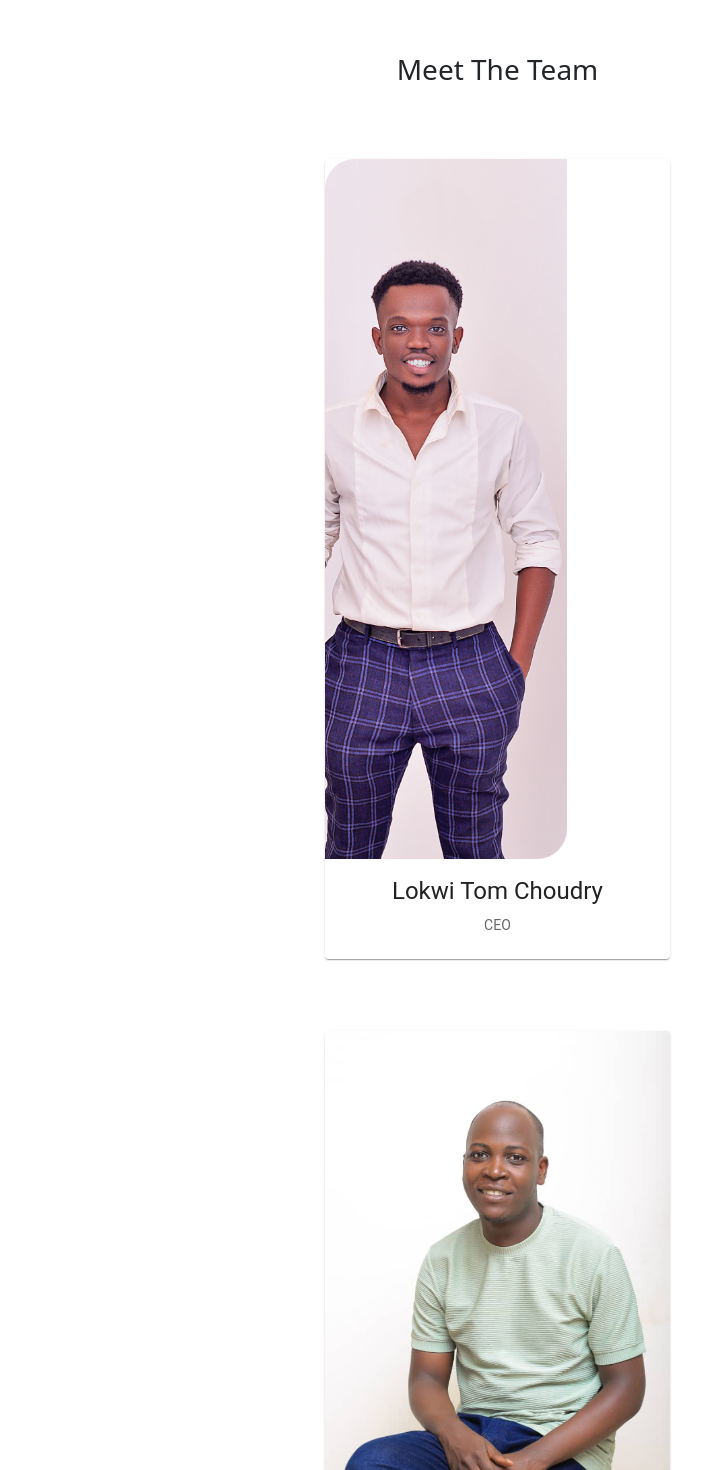
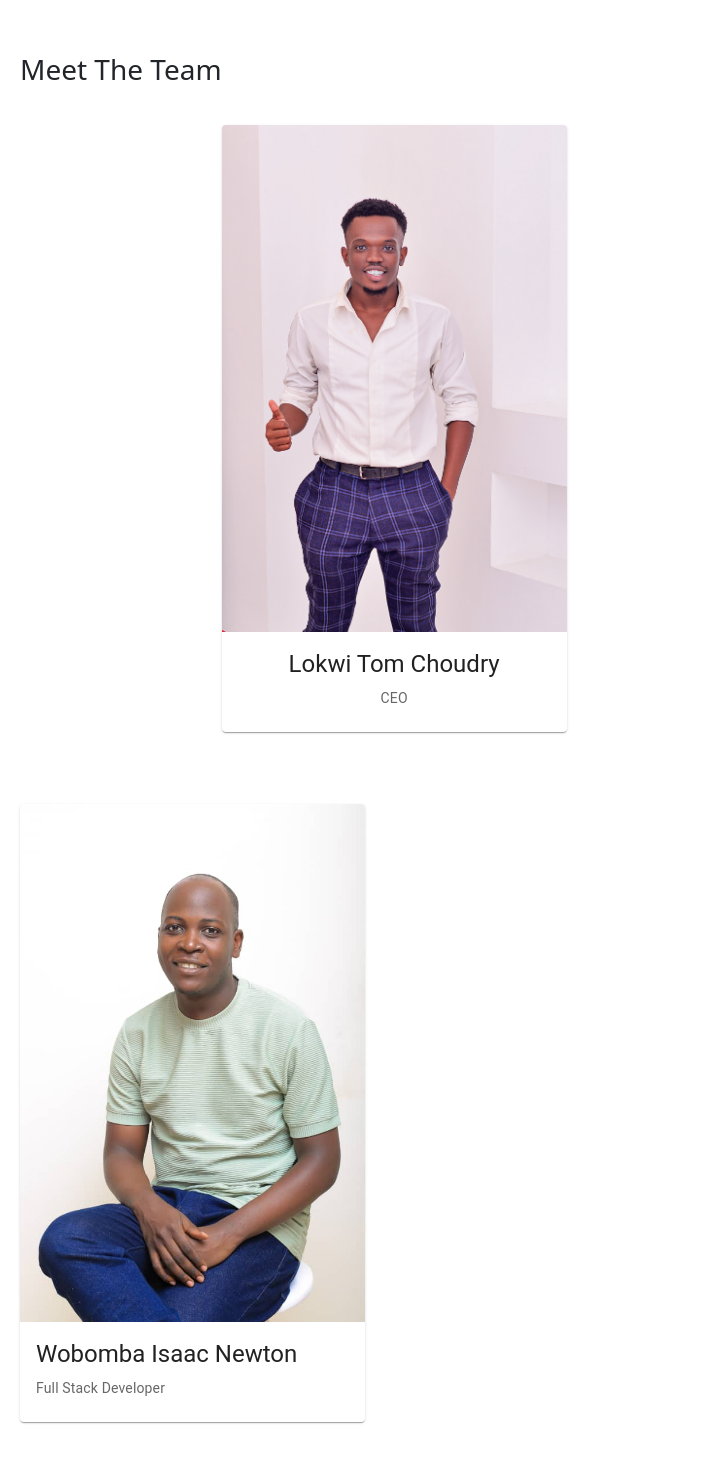
Before and after one commit to Wobomba/Cell-Care, a React (Create React App) app: page /about in a window 1280 px wide. Shown: the part 2100-3570 px from the top of the page, without its empty margins (0-715 px from the left). Built offline with nearby package versions, Linux system fonts and the light colour scheme.

Commit message:
change-update2

```diff
--- a/src/components/AboutData.css
+++ b/src/components/AboutData.css
@@ -65,8 +65,27 @@
 
 .the-team{
     margin: 25%;
+    display: flex;
+    flex-wrap: wrap;
+    flex-direction: row;
+    justify-content: flex-start;
+    border: 4rem 6rem;
+    margin-left: 10px;
+    margin-right: 10px;
 }
 
+.ceo-left{
+    flex: 50%;
+    justify-content: space-between;
+    margin-top: 4.5rem;
+}
+
+.tech-right{
+    flex: 50%;
+    justify-content: space-between;
+    margin-top: 4.5rem;
+    text-align: start;
+}
 
 @media screen and (max-width:850px){
     .flex-item-left img, .portfolio-about{
--- a/src/components/AboutData.js
+++ b/src/components/AboutData.js
@@ -60,7 +60,7 @@ function AboutData() {
 
             <div className='the-team'>
                 <h3>Meet The Team</h3>
-                <div className='flex-item-left'>
+                <div className='ceo-left'>
                     <Card sx={{ maxWidth: 345 }}>
                         <CardMedia
                             component='img'
@@ -80,7 +80,7 @@ function AboutData() {
                     </Card>
                 </div>
 
-                <div className='flex-item-right'>
+                <div className='tech-right'>
                     <Card sx={{ maxWidth: 345 }}>
                         <CardMedia
                             component='img'
```
